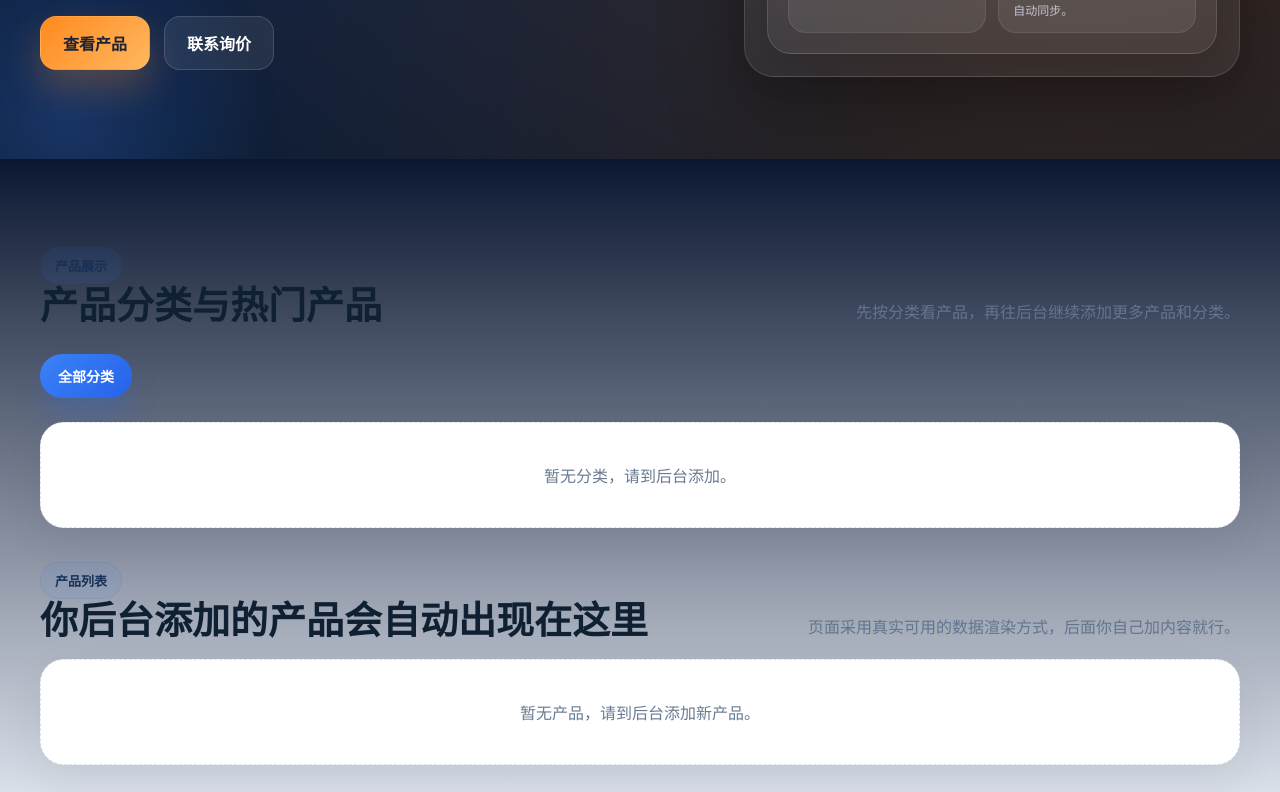
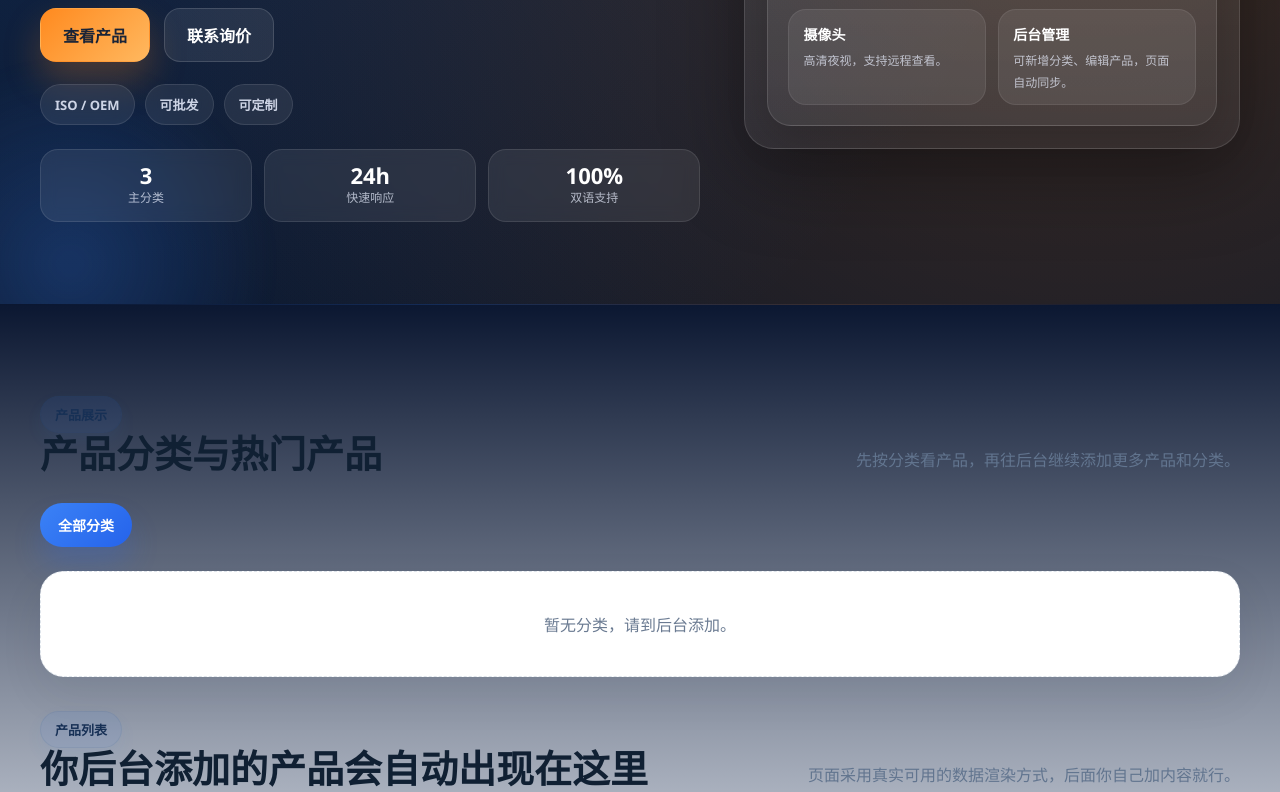
Before and after one commit to w131242364/mongol-trade-site, a website: page index.html in a window 1280 px wide. Shown: the part 535-1327 px from the top of the page. Drawn offline with Linux system fonts and the light colour scheme; no server answers.

Commit message:
Add files via upload

```diff
--- a/index.html
+++ b/index.html
@@ -36,7 +36,8 @@ body{
 a{color:inherit;text-decoration:none}
 button,input,textarea,select{font:inherit}
 .container{width:min(var(--max), calc(100% - 32px));margin:0 auto}
-.section{padding:88px 0}
+.section{padding:92px 0;position:relative}
+.section::before{content:'';position:absolute;left:50%;top:0;transform:translateX(-50%);width:min(1200px,calc(100% - 32px));height:1px;background:linear-gradient(90deg,transparent,rgba(59,130,246,.35),rgba(255,138,31,.35),transparent);opacity:.55}
 .section-dark{color:var(--text)}
 .section-light{background:linear-gradient(180deg,#0b1731 0%,#eef3fb 100%);color:#102033}
 .badge{
@@ -50,6 +51,8 @@ button,input,textarea,select{font:inherit}
 .section-title{display:flex;align-items:end;justify-content:space-between;gap:20px;margin-bottom:28px}
 .section-title h2{font-size:clamp(26px,3vw,38px);line-height:1.1;margin:0;font-weight:900;color:#102033}
 .section-title p{margin:0;color:#62758f;max-width:620px;line-height:1.7}
+.section-heading{margin-bottom:18px}
+.section-heading .eyebrow{display:inline-flex;align-items:center;gap:8px;padding:8px 14px;border-radius:999px;background:rgba(59,130,246,.08);color:#173055;border:1px solid rgba(15,61,110,.08);font-size:13px;font-weight:800;box-shadow:0 8px 18px rgba(59,130,246,.06)}
 .site-header{position:sticky;top:0;z-index:200;backdrop-filter:blur(18px);background:rgba(7,17,31,.82);border-bottom:1px solid rgba(255,255,255,.08)}
 .header-inner{min-height:76px;display:flex;align-items:center;justify-content:space-between;gap:20px}
 .brand{display:flex;align-items:center;gap:14px;color:#fff;min-width:0}
@@ -78,6 +81,8 @@ button,input,textarea,select{font:inherit}
 .hero-copy .heading{max-width:10ch}
 .hero-copy .subheading{color:rgba(234,240,255,.84)}
 .hero-actions{display:flex;flex-wrap:wrap;gap:14px;margin-top:30px}
+.hero-micro{display:flex;flex-wrap:wrap;gap:10px;margin-top:22px}
+.hero-micro span{display:inline-flex;align-items:center;gap:8px;padding:10px 14px;border-radius:999px;background:rgba(255,255,255,.08);border:1px solid rgba(255,255,255,.1);color:rgba(234,240,255,.86);font-size:13px;font-weight:700;backdrop-filter:blur(8px)}
 .cta{display:inline-flex;align-items:center;justify-content:center;gap:10px;padding:14px 22px;border-radius:16px;font-weight:900;border:1px solid transparent;transition:transform .2s,box-shadow .2s,background .2s}
 .cta:hover{transform:translateY(-2px)}
 .cta.primary{background:linear-gradient(135deg,var(--accent),#ffb85f);color:#1a2437;box-shadow:0 18px 36px rgba(255,138,31,.26)}
@@ -91,6 +96,10 @@ button,input,textarea,select{font:inherit}
 .stat-tile{border-radius:18px;padding:14px 12px;background:rgba(8,17,31,.28);border:1px solid rgba(255,255,255,.08);text-align:center}
 .stat-tile strong{display:block;font-size:24px;color:#fff}
 .stat-tile span{display:block;margin-top:4px;font-size:12px;color:rgba(234,240,255,.72);line-height:1.4}
+.hero-trust{display:grid;grid-template-columns:repeat(3,1fr);gap:12px;margin-top:24px}
+.trust-item{background:rgba(255,255,255,.08);border:1px solid rgba(255,255,255,.1);border-radius:18px;padding:14px 12px;text-align:center;backdrop-filter:blur(8px)}
+.trust-item strong{display:block;color:#fff;font-size:22px;line-height:1}
+.trust-item span{display:block;margin-top:4px;font-size:12px;color:rgba(234,240,255,.72);line-height:1.4}
 .hero-list{display:grid;grid-template-columns:1fr 1fr;gap:12px}
 .hero-chip{background:rgba(255,255,255,.08);border:1px solid rgba(255,255,255,.08);border-radius:18px;padding:14px 14px 12px}
 .hero-chip b{display:block;color:#fff;font-size:14px;margin-bottom:4px}
@@ -182,10 +191,11 @@ button,input,textarea,select{font:inherit}
   .header-tools{flex-wrap:wrap}
   .lang-switch{width:100%;justify-content:center}
   .admin-link{width:100%;justify-content:center}
-  .category-grid,.product-grid,.advantages,.about-metrics,.form-grid{grid-template-columns:1fr}
+  .category-grid,.product-grid,.advantages,.about-metrics,.form-grid,.hero-trust{grid-template-columns:1fr}
   .hero{padding:52px 0 70px}
   .section{padding:68px 0}
   .hero-list{grid-template-columns:1fr}
+  .hero-micro{justify-content:flex-start}
 }
 </style>
 </head>
@@ -230,6 +240,16 @@ button,input,textarea,select{font:inherit}
         <div class="hero-actions">
           <a class="cta primary" href="#products" data-zh="查看产品" data-mn="Бүтээгдэхүүн үзэх">查看产品</a>
           <a class="cta secondary" href="#contact" data-zh="联系询价" data-mn="Лавлах">联系询价</a>
+        </div>
+        <div class="hero-micro">
+          <span>ISO / OEM</span>
+          <span data-zh="可批发" data-mn="Бөөний">可批发</span>
+          <span data-zh="可定制" data-mn="Захиалгат">可定制</span>
+        </div>
+        <div class="hero-trust">
+          <div class="trust-item"><strong>3</strong><span data-zh="主分类" data-mn="Үндсэн ангилал">主分类</span></div>
+          <div class="trust-item"><strong>24h</strong><span data-zh="快速响应" data-mn="Шуурхай хариу">快速响应</span></div>
+          <div class="trust-item"><strong>100%</strong><span data-zh="双语支持" data-mn="Хос хэл">双语支持</span></div>
         </div>
       </div>
       <div class="hero-mini">
```
Also changed, not shown: admin.html (+11 -5 lines), 1 other file.
